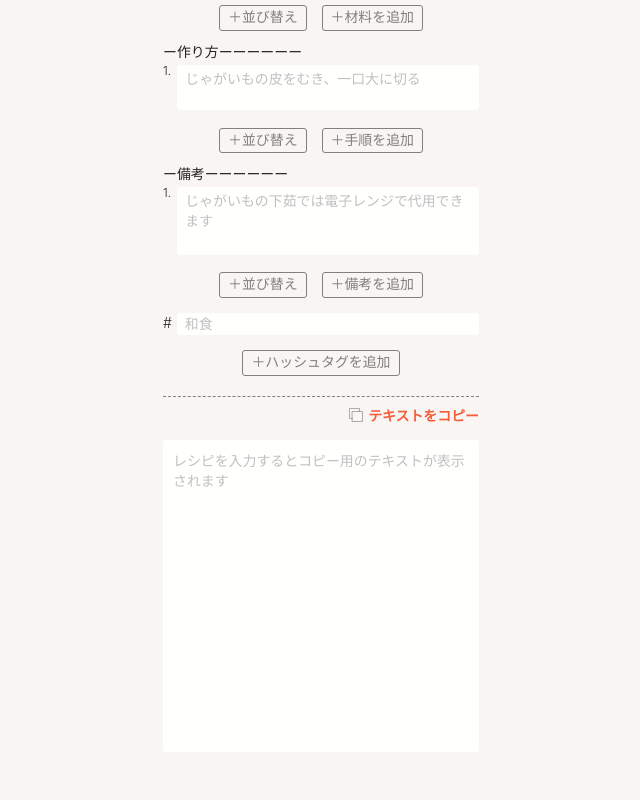
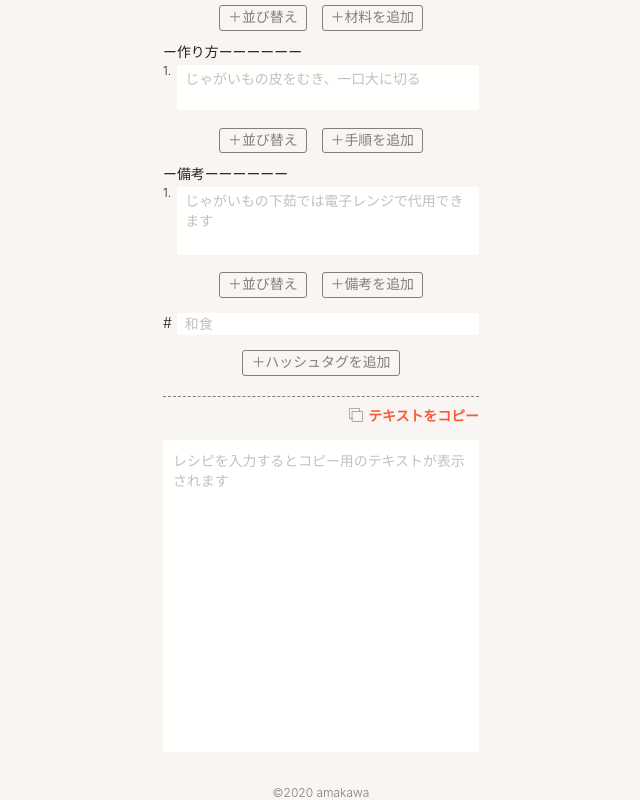
Before and after one commit to YukiAmakawa/RecipeFormatter, a Vue app: page / in a window 1280 px wide. Shown: the part 289-1089 px from the top of the page, without its empty margins (319-959 px from the left). Before the commit the page ends 1041 px from the top, so only its background shows below. Built offline with nearby package versions, Linux system fonts and the light colour scheme.

Commit message:
add: 著作権表示を含むfooterを追加

```diff
--- a/src/assets/css/common.scss
+++ b/src/assets/css/common.scss
@@ -21,7 +21,7 @@ html {
 
 .wrap {
   width: 316px;
-  margin: 35px auto;
+  margin: 35px auto 0 auto;
 }
 
 /*flex-class*/
--- /dev/null
+++ b/src/components/atoms/AppFooter.vue
@@ -0,0 +1,17 @@
+<template lang="pug">
+  .AppFooter
+    p.copyright ©2020 amakawa
+</template>
+<script lang="ts">
+import Vue from "vue";
+export default Vue.extend({});
+</script>
+<style lang="scss" scoped>
+.AppFooter {
+  width: 100%;
+  margin: 35px 0 15px 0;
+  text-align: center;
+  color: gray;
+  font-size: $mini;
+}
+</style>
--- a/src/pages/recipes/index.vue
+++ b/src/pages/recipes/index.vue
@@ -48,6 +48,7 @@
         :memos="memos"
         :hashtags="hashtags"
       )
+      app-footer
 </template>
 
 <script lang="ts">
@@ -59,6 +60,7 @@ import StepList from "../../components/organisms/StepList.vue";
 import MemoList from "../../components/organisms/MemoList.vue";
 import CopyText from "../../components/organisms/CopyText.vue";
 import HashTagList from "../../components/organisms/HashTagList.vue";
+import AppFooter from "../../components/atoms/AppFooter.vue";
 import { Recipe } from "../../components/molecules/RecipeTitle.vue";
 import { Hashtag } from "../../components/molecules/HashTagItem.vue";
 import { Ingredient } from "../../components/molecules/IngredientItem.vue";
@@ -78,7 +80,8 @@ export default Vue.extend({
     StepList,
     MemoList,
     HashTagList,
-    CopyText
+    CopyText,
+    AppFooter
   },
   data: (): Data => ({
     recipe: {
```
